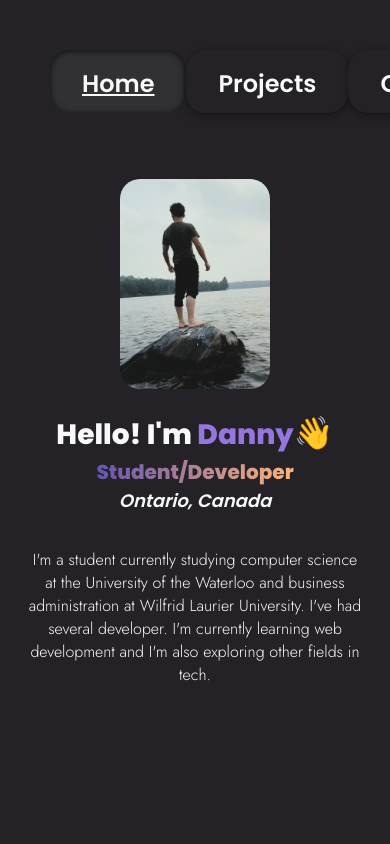
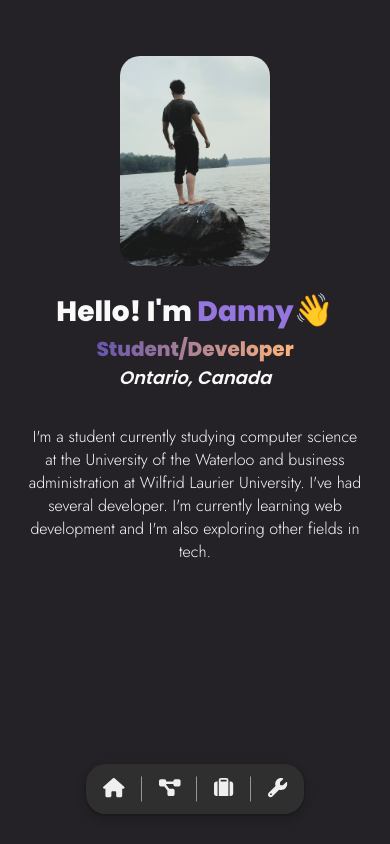
Before and after one commit to Danh295/Portfolio, a Next.js app: page / in a window 390 px wide. Built offline with nearby package versions, Linux system fonts and the light colour scheme.

Commit message:
Add: mobile navbar

```diff
--- a/src/app/layout.js
+++ b/src/app/layout.js
@@ -1,5 +1,6 @@
 import "./globals.css";
 import Navbar from "./components/Navbar";
+import NavbarMobile from "./components/NavbarMobile";
 
 export const metadata = {
   title: "Danny Hu | Portfolio",
@@ -25,8 +26,13 @@ export default function RootLayout({ children }) {
   return (
     <html lang="en">
       <body>
-        <Navbar />
+        <div className="Navbar">
+          <Navbar />
+        </div>
         {children}
+        <div className="NavbarMobile">
+          <NavbarMobile />
+        </div>
       </body>
     </html>
   );
```
